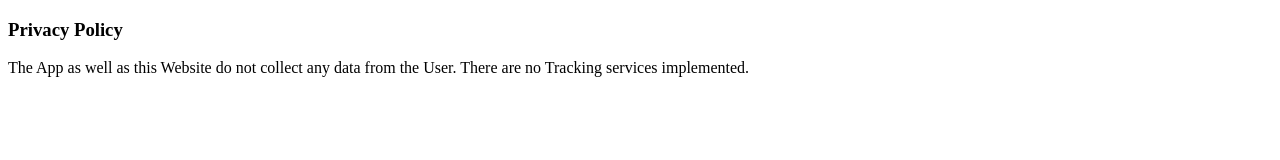
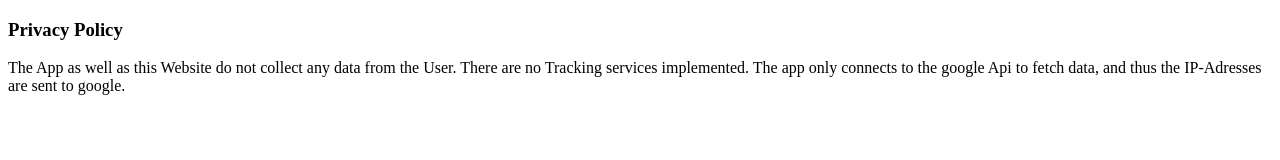
Before and after one commit to FlorianTank/Witzeltopia-Web, a plain HTML site: page privacy.html in a window 1280 px wide. Drawn offline with Linux system fonts and the light colour scheme.

Commit message:
Change Privacy

```diff
--- a/privacy.html
+++ b/privacy.html
@@ -7,6 +7,6 @@
 </head>
 <body>
     <h3>Privacy Policy</h3>
-    <p>The App as well as this Website do not collect any data from the User. There are no Tracking services implemented.</p>
+    <p>The App as well as this Website do not collect any data from the User. There are no Tracking services implemented. The app only connects to the google Api to fetch data, and thus the IP-Adresses are sent to google.</p>
 </body>
 </html>
```
